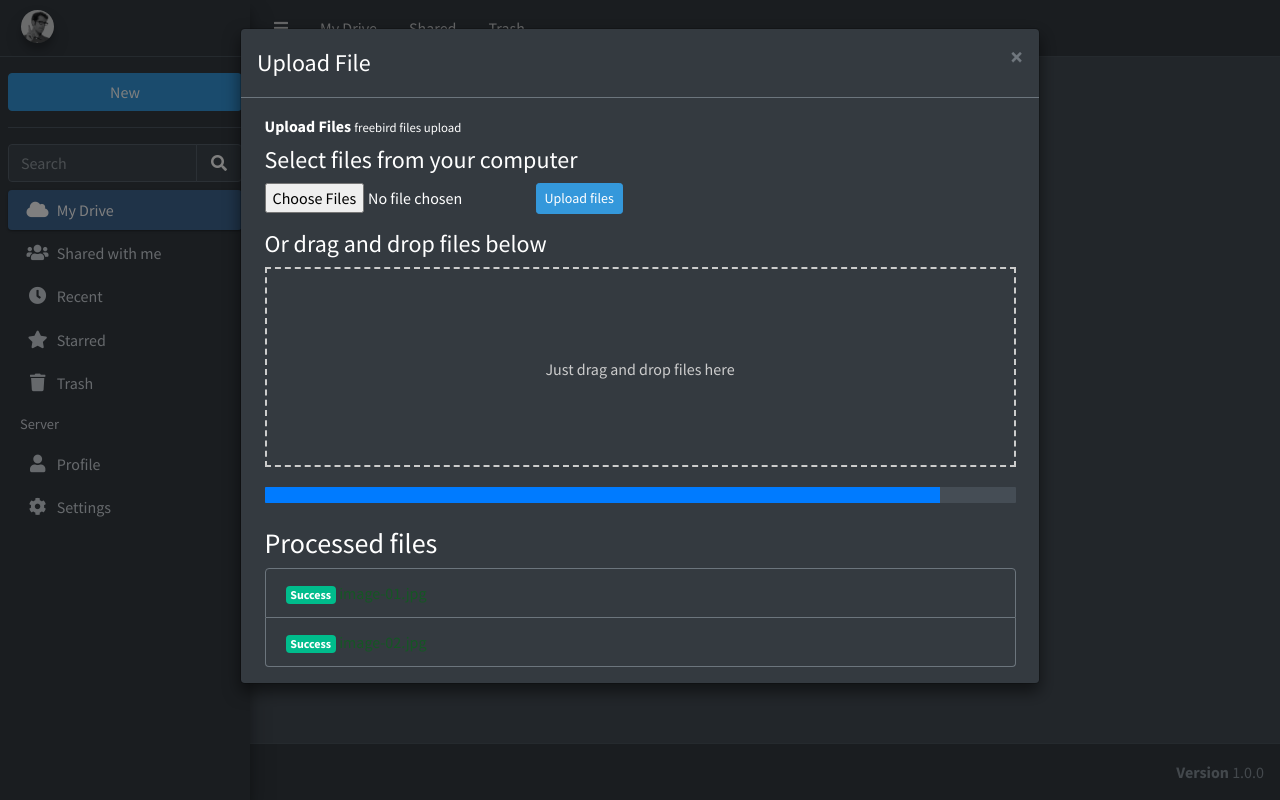
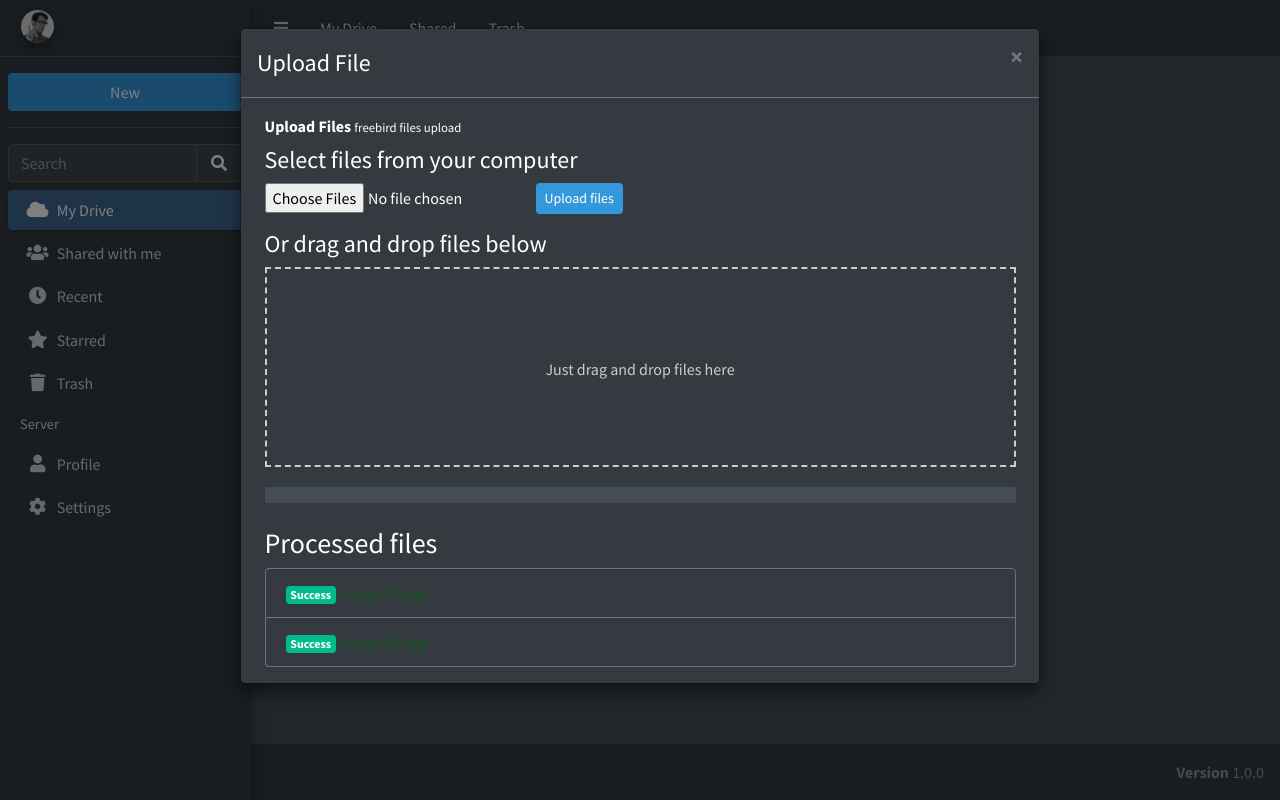
Before and after one commit to AminKhanmohamadi/freebird, a Django app: template app/web/templates/web/home.html in a window 1280 px wide, after a click on "New". Run offline with Django 5.2, Linux system fonts and the light colour scheme; the template is opened without the code that fills it, so the values that code supplies are empty; some libraries are stand-ins or nearby versions.

Commit message:
feat: init utils js

```diff
--- a/app/config/settings.py
+++ b/app/config/settings.py
@@ -135,7 +135,7 @@ DEFAULT_AUTO_FIELD = 'django.db.models.BigAutoField'
 AUTH_USER_MODEL='account.CustomUser'
 
 LOGIN_REDIRECT_URL = 'home'
-LOGOUT_REDIRECT_URL = 'login'
+LOGOUT_REDIRECT_URL = 'login-view'
 
 REST_FRAMEWORK = {
     'DEFAULT_AUTHENTICATION_CLASSES': (
--- a/app/config/urls.py
+++ b/app/config/urls.py
@@ -21,8 +21,8 @@ from django.urls import path , include
 from django.contrib.auth.views import LoginView
 
 urlpatterns = [
+    path('login/' , LoginView.as_view() , name='login-view'),
     path('' , include('web.urls')),
-    path('login/' , LoginView.as_view() , name='login'),
     path('admin/', admin.site.urls),
     path('api-auth/', include('rest_framework.urls')),
 ]+static(settings.MEDIA_URL, document_root=settings.MEDIA_ROOT)
--- a/app/requirements.txt
+++ b/app/requirements.txt
@@ -1,3 +1,9 @@
 asgiref==3.8.1
 Django==5.1.4
+django-filter==24.3
+django-widget-tweaks==1.5.0
+djangorestframework==3.15.2
+djangorestframework-simplejwt==5.3.1
+Markdown==3.7
+PyJWT==2.10.1
 sqlparse==0.5.3
--- a/app/static/js/modal-upload.js
+++ b/app/static/js/modal-upload.js
@@ -1,3 +1,25 @@
+function uploadProgressHandler(event) {
+    var percent = (event.loaded / event.total) * 100;
+    var progress = Math.round(percent)
+    console.log(progress)
+    $('#modal-upload-progressbar').attr('style', 'width: ' + progress + '%;');
+    $('#modal-upload-progressbar').attr('aria-valuenow', progress + '');
+    $('#modal-upload-progressbar-percentage').html(progress + '%' + " | " + humanFileSize(event.loaded) + " bytes of " + humanFileSize(event.total));
+}
+
+function loadHandler(event) {
+
+}
+
+function errorHandler(event) {
+
+}
+
+function abortHandler(event) {
+
+}
+
+
 +function ($) {
     'use strict';
 
@@ -7,21 +29,8 @@
     var dropZone = document.getElementById('drop-zone');
     var uploadForm = document.getElementById('js-upload-form');
 
-    function getCookie(name) {
-        let cookieValue = null;
-        if (document.cookie && document.cookie !== '') {
-            const cookies = document.cookie.split(';');
-            for (let i = 0; i < cookies.length; i++) {
-                const cookie = cookies[i].trim();
-                // کوکی موردنظر را پیدا کنید
-                if (cookie.startsWith(name + '=')) {
-                    cookieValue = decodeURIComponent(cookie.substring(name.length + 1));
-                    break;
-                }
-            }
-        }
-        return cookieValue;
-    }
+
+
     var startUpload = function (files) {
         console.log("Uploading files:", files);
 
@@ -29,6 +38,7 @@
             var form = new FormData();
             form.append("file", files[i]);
             var accessToken = getCookie('jc');
+
 
             var settings = {
                 "url": "http://localhost:8000/api/upload/",
@@ -40,7 +50,19 @@
                 "processData": false,
                 "mimeType": "multipart/form-data",
                 "contentType": false,
-                "data": form
+                "data": form ,
+                xhr: function () {
+                    var xhr = new window.XMLHttpRequest();
+                    xhr.upload.addEventListener("progress",
+                        uploadProgressHandler,
+                        false
+                    );
+                    xhr.addEventListener("load", loadHandler, false);
+                    xhr.addEventListener("error", errorHandler, false);
+                    xhr.addEventListener("abort", abortHandler, false);
+
+                    return xhr;
+                }
             };
             $.ajax(settings)
                 .done(function (response) {
--- /dev/null
+++ b/app/static/js/utils.js
@@ -0,0 +1,21 @@
+function getCookie(name) {
+    let cookieValue = null;
+    if (document.cookie && document.cookie !== '') {
+        const cookies = document.cookie.split(';');
+        for (let i = 0; i < cookies.length; i++) {
+            const cookie = cookies[i].trim();
+            // کوکی موردنظر را پیدا کنید
+            if (cookie.startsWith(name + '=')) {
+                cookieValue = decodeURIComponent(cookie.substring(name.length + 1));
+                break;
+            }
+        }
+    }
+    return cookieValue;
+}
+
+
+function humanFileSize(size) {
+    var i = size == 0 ? 0 : Math.floor(Math.log(size) / Math.log(1024));
+    return +((size / Math.pow(1024 , i)).toFixed(2)) * 1 + ' ' + ['B' , 'KB' , 'MB' , 'GB' , 'TB'][i];
+}
--- a/app/templates/_base.html
+++ b/app/templates/_base.html
@@ -127,6 +127,7 @@
 
 <!-- Js Upload Modal -->
 <script src="{% static 'js/modal-upload.js' %}"></script>
+<script src="{% static 'js/utils.js' %}"></script>
 
 </body>
 </html>
--- a/app/templates/inc/modals.html
+++ b/app/templates/inc/modals.html
@@ -32,8 +32,8 @@
 
                             <!-- Progress Bar -->
                             <div class="progress">
-                                <div class="progress-bar" role="progressbar" aria-valuenow="90" aria-valuemin="0" aria-valuemax="100" style="width: 90%;">
-                                    <span class="sr-only">90% Complete</span>
+                                <div  id="modal-upload-progressbar"  class="progress-bar" role="progressbar" aria-valuenow="0" aria-valuemin="0" aria-valuemax="100" style="width: 0%;">
+                                    <span id="modal-upload-progressbar-percentage" >0% Complete</span>
                                 </div>
                             </div>
 
```
